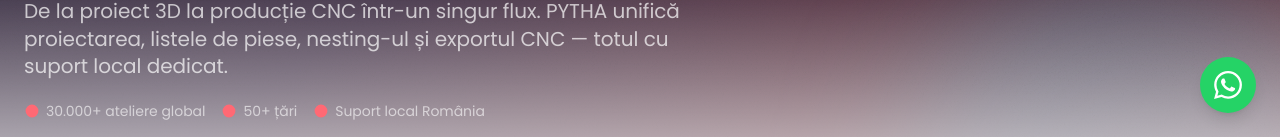
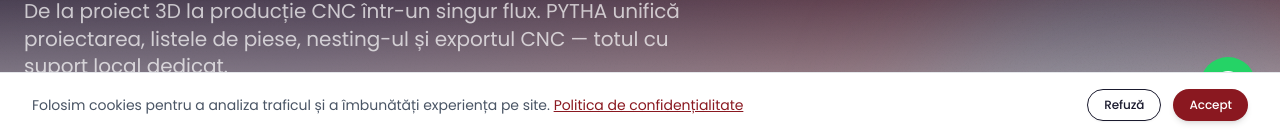
Before and after one commit to LucaOrita/pytha_landing_V2, a Next.js app in the folder pytha_landing_V2/: page / in a window 1280 px wide. Shown: the part 663-800 px from the top of the page. Built offline with nearby package versions, Linux system fonts and the light colour scheme; no server answers.

Commit message:
feat: add GDPR cookie consent banner with GA4 consent mode

```diff
--- a/pytha_landing_V2/src/app/layout.tsx
+++ b/pytha_landing_V2/src/app/layout.tsx
@@ -8,6 +8,7 @@
 import Footer from '@/components/layout/footer';
 import Navbar from '@/components/layout/navbar';
 import { ThemeProvider } from '@/components/theme-provider';
+import CookieConsent from '@/components/ui/cookie-consent';
 import ExitIntentPopup from '@/components/ui/exit-intent-popup';
 import WhatsAppButton from '@/components/ui/whatsapp-button';
 import { BookingModalProvider } from '@/hooks/use-booking-modal';
@@ -130,6 +131,7 @@
             <Footer />
             <WhatsAppButton />
             <ExitIntentPopup />
+            <CookieConsent />
           </BookingModalProvider>
         </ThemeProvider>
       </body>
--- a/pytha_landing_V2/src/components/analytics/ga4-provider.tsx
+++ b/pytha_landing_V2/src/components/analytics/ga4-provider.tsx
@@ -1,9 +1,27 @@
 import { GoogleAnalytics } from '@next/third-parties/google';
+import Script from 'next/script';
 
 export default function GA4Provider() {
   const gaId = process.env.NEXT_PUBLIC_GA_ID;
 
   if (!gaId) return null;
 
-  return <GoogleAnalytics gaId={gaId} />;
+  return (
+    <>
+      <Script
+        id="ga-consent-default"
+        strategy="beforeInteractive"
+        dangerouslySetInnerHTML={{
+          __html: `
+            window.dataLayer = window.dataLayer || [];
+            function gtag(){dataLayer.push(arguments);}
+            gtag('consent', 'default', {
+              analytics_storage: 'denied',
+            });
+          `,
+        }}
+      />
+      <GoogleAnalytics gaId={gaId} />
+    </>
+  );
 }
--- /dev/null
+++ b/pytha_landing_V2/src/components/ui/cookie-consent.tsx
@@ -0,0 +1,60 @@
+'use client';
+
+import { useEffect, useState } from 'react';
+
+import { Button } from '@/components/ui/button';
+
+type Consent = 'pending' | 'accepted' | 'rejected';
+
+export default function CookieConsent() {
+  const [consent, setConsent] = useState<Consent>('pending');
+  const [visible, setVisible] = useState(false);
+
+  useEffect(() => {
+    const stored = localStorage.getItem('cookie_consent');
+    if (stored === 'accepted' || stored === 'rejected') {
+      setConsent(stored as Consent);
+    } else {
+      const timer = setTimeout(() => setVisible(true), 1500);
+      return () => clearTimeout(timer);
+    }
+  }, []);
+
+  const accept = () => {
+    localStorage.setItem('cookie_consent', 'accepted');
+    setConsent('accepted');
+    setVisible(false);
+    if (typeof window.gtag === 'function') {
+      window.gtag('consent', 'update', {
+        analytics_storage: 'granted',
+      });
+    }
+  };
+
+  const reject = () => {
+    localStorage.setItem('cookie_consent', 'rejected');
+    setConsent('rejected');
+    setVisible(false);
+  };
+
+  if (!visible || consent !== 'pending') return null;
+
+  return (
+    <div className="fixed inset-x-0 bottom-0 z-50 border-t border-gray-200 bg-white p-4 shadow-lg md:flex md:items-center md:justify-between md:gap-4 md:px-8">
+      <p className="mb-3 text-sm text-gray-600 md:mb-0">
+        Folosim cookies pentru a analiza traficul și a îmbunătăți experiența pe site.{' '}
+        <a href="/politica-confidentialitate" className="text-[#8a1820] underline">
+          Politica de confidențialitate
+        </a>
+      </p>
+      <div className="flex shrink-0 gap-3">
+        <Button variant="outline" size="sm" onClick={reject} className="text-xs">
+          Refuză
+        </Button>
+        <Button size="sm" onClick={accept} className="text-xs">
+          Accept
+        </Button>
+      </div>
+    </div>
+  );
+}
```
